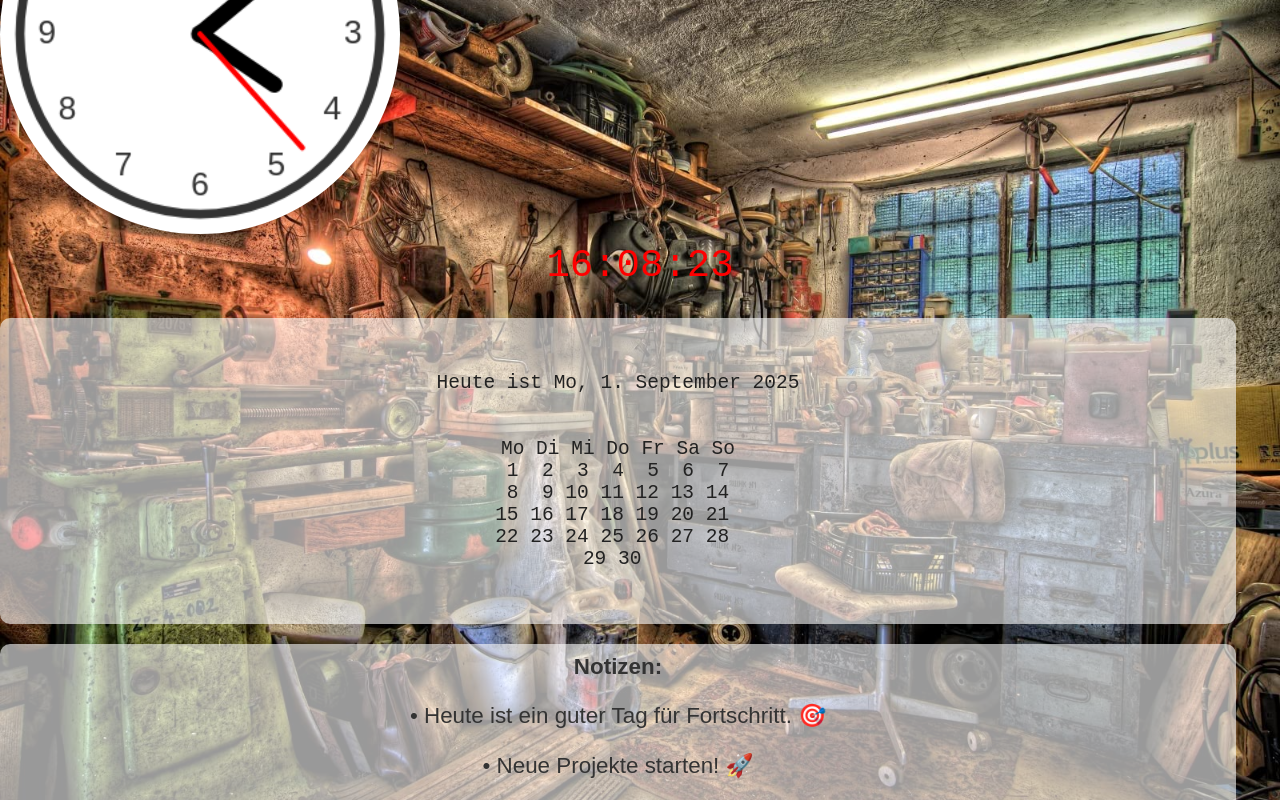
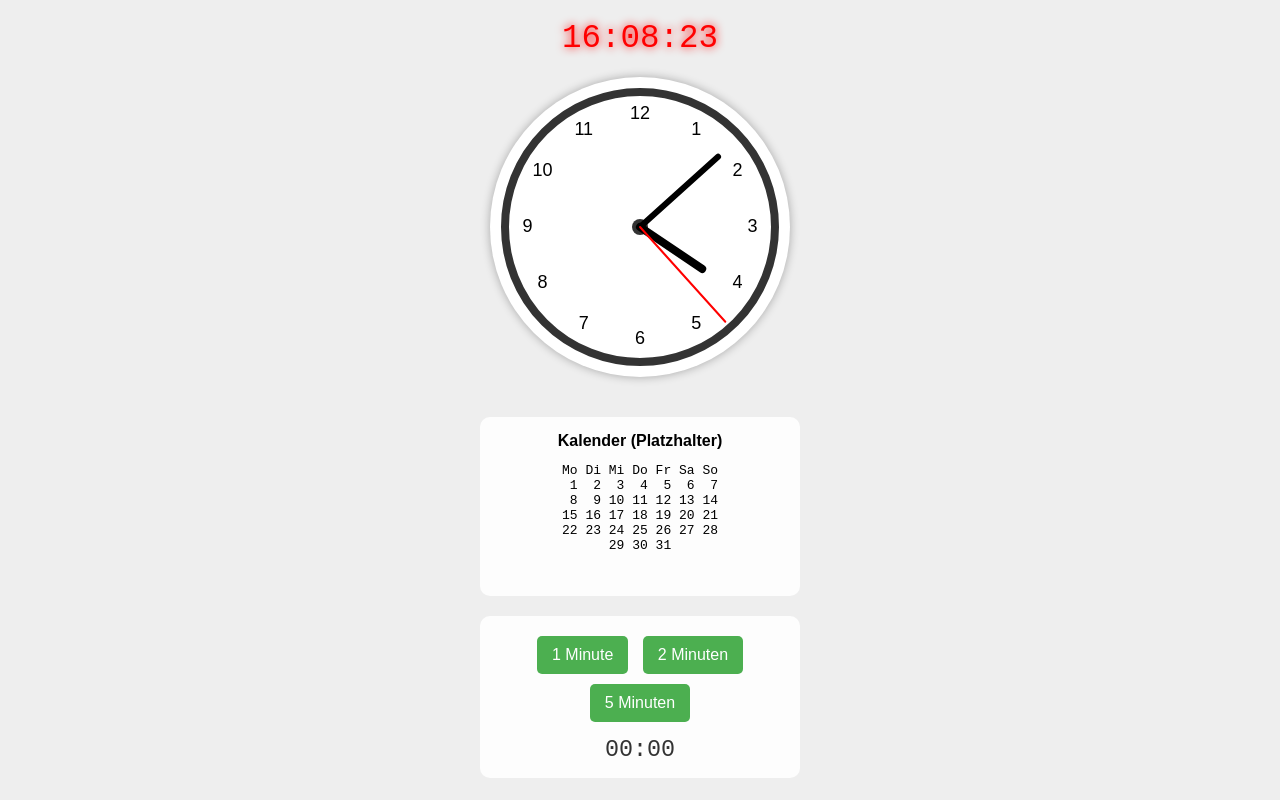
Before and after one commit to boehserenkel/Dashboard_Werkstatt_IPad_2_mit-Timer_Notizen_optimiert, a plain HTML site: page index.html in a window 1280 px wide. Drawn offline with Linux system fonts and the light colour scheme.

Commit message:
Update index.html
Optimierung

```diff
--- a/index.html
+++ b/index.html
@@ -2,268 +2,208 @@
 <html lang="de">
 <head>
 <meta charset="UTF-8" />
-  <title>Dashboard für iPad 2</title>
-
-  <!-- Optimierung für iPad 2 und Web-App Modus -->
+<title>Dashboard iPad 2</title>
 <meta name="viewport" content="width=device-width, initial-scale=1, maximum-scale=1, user-scalable=no" />
-  <meta name="apple-mobile-web-app-capable" content="yes" />
-  <meta name="apple-mobile-web-app-status-bar-style" content="black" />
-  <meta name="apple-mobile-web-app-title" content="Dashboard" />
-
 <style>
-    html, body {
-      margin: 0;
-      padding: 0;
-      height: 100%;
-      overflow: hidden;
-      font-family: sans-serif;
-      background: url('Werkstatt.jpg') no-repeat center center fixed;
-      background-size: cover;
-      color: #222;
-      text-align: center;
-      display: flex;
-      flex-direction: column;
-      justify-content: center;
+  body {
+    margin: 0; padding: 0; font-family: sans-serif; text-align: center; background: #eee;
   }
-
-    /* Anpassung des Canvas für das iPad 2 */
+  #digitalClock {
+    font-size: 2.5em;
+    font-family: monospace;
+    color: red;
+    margin: 20px 0 0 0;
+    text-shadow: 0 0 10px red;
+  }
   canvas {
     background: white;
     border-radius: 50%;
     box-shadow: 0 0 10px rgba(0,0,0,0.3);
-      width: 80%;  /* Dynamische Breite */
-      height: auto;  /* Dynamische Höhe */
-      max-width: 400px; /* Maximale Größe */
-      max-height: 400px; /* Maximale Höhe */
-      margin-top: 10px;
+    width: 300px;
+    height: 300px;
+    display: block;
+    margin: 20px auto 40px auto;
   }
-
-    #digitalClock {
-      font-size: 3em; /* Größer, gut lesbar auf dem iPad 2 */
-      font-family: monospace;
-      margin: 10px 0;
-      color: red;
+  /* Allgemeine Style für die Bereiche */
+  .section {
+    margin: 20px auto;
+    padding: 15px 20px;
+    background-color: rgba(255, 255, 255, 0.9);
+    border-radius: 10px;
+    box-sizing: border-box;
   }
-
-    .section {
-      margin-top: 20px;
-      padding: 10px;
-      background-color: rgba(255, 255, 255, 0.6);
-      border-radius: 10px;
-      display: inline-block;
-      max-width: 95vw;
-      word-wrap: break-word; /* Damit lange Wörter umbrochen werden */
+  /* Nur Kalender und Timer Bereich schmaler */
+  .calendar, .timer-section {
+    max-width: 320px;
+    width: 90vw;
   }
-
-    .calendar {
-      font-family: monospace;
-      white-space: pre;
-      font-size: 1.5em; /* Größere Schrift für den Kalender */
-    }
-
-    .notes {
-      margin-top: 20px;
-      font-size: 1.4em; /* Größere Schrift für Notizen */
-      color: #333;
-    }
-
-    strong {
-      display: block;
-      margin-bottom: 5px;
-    }
-
-    /* Timer-Buttons */
-    .timer-buttons {
-      margin-top: 20px;
-    }
-
-    .timer-buttons button {
-      font-size: 1.5em;  /* Größere Buttons */
-      padding: 12px;
-      margin: 12px;
-      background-color: #ff5722;
+  /* Timer Buttons */
+  .timer-btns button {
+    margin: 5px;
+    padding: 10px 15px;
+    font-size: 16px;
+    background-color: #4CAF50;
     color: white;
     border: none;
-      border-radius: 10px;
+    border-radius: 5px;
     cursor: pointer;
-      transition: background-color 0.3s;
   }
-
-    .timer-buttons button:hover {
-      background-color: #e64a19;
+  #timer {
+    font-size: 1.8em;
+    margin-top: 10px;
+    color: #333;
+    font-family: monospace;
   }
 </style>
 </head>
 <body>
 
-  <!-- ANALOGE + DIGITALE UHR -->
+<div id="digitalClock">--:--:--</div>
 <canvas id="clockCanvas" width="300" height="300"></canvas>
-  <div id="digitalClock">--:--:--</div>
 
-  <!-- KALENDER -->
 <div class="section calendar">
-    <div id="dateToday"></div>
-    <div id="calendarOutput"></div>
+  <strong>Kalender (Platzhalter)</strong>
+  <pre>
+Mo Di Mi Do Fr Sa So
+ 1  2  3  4  5  6  7
+ 8  9 10 11 12 13 14
+15 16 17 18 19 20 21
+22 23 24 25 26 27 28
+29 30 31
+  </pre>
 </div>
 
-  <!-- NOTIZEN -->
-  <div class="section notes">
-    <strong>Notizen:</strong>
-    <p>• Heute ist ein guter Tag für Fortschritt. 🎯</p>
-    <p>• Neue Projekte starten! 🚀</p>
-    <p>• Denke daran, immer positiv zu bleiben. ✨</p>
+<div class="section timer-section">
+  <div class="timer-btns">
+    <button onclick="startTimer(1)">1 Minute</button>
+    <button onclick="startTimer(2)">2 Minuten</button>
+    <button onclick="startTimer(5)">5 Minuten</button>
   </div>
-
-  <!-- Timer Buttons -->
-  <div class="section timer-buttons">
-    <button onclick="startTimer(5)">5 Minuten</button>
-    <button onclick="startTimer(10)">10 Minuten</button>
-    <button onclick="startTimer(15)">15 Minuten</button>
+  <div id="timer">00:00</div>
 </div>
 
 <script>
-    // === ANALOGE + DIGITALE UHR ===
-    (function(){
-      var canvas = document.getElementById("clockCanvas");
-      var ctx = canvas.getContext("2d");
-      if (!ctx) return;
-
+window.onload = function() {
+  var canvas = document.getElementById('clockCanvas');
+  var ctx = canvas.getContext('2d');
   var radius = canvas.height / 2;
-      ctx.translate(radius, radius);
-      radius = radius * 0.90;
+  var centerX = canvas.width / 2;
+  var centerY = canvas.height / 2;
 
   function drawClock() {
-        drawFace(ctx, radius);
-        drawNumbers(ctx, radius);
-        drawTime(ctx, radius);
+    ctx.clearRect(0, 0, canvas.width, canvas.height);
+
+    // Uhrblatt
+    ctx.beginPath();
+    ctx.arc(centerX, centerY, radius * 0.9, 0, 2 * Math.PI);
+    ctx.fillStyle = 'white';
+    ctx.fill();
+    ctx.lineWidth = 8;
+    ctx.strokeStyle = '#333';
+    ctx.stroke();
+
+    // Mittelpunkt
+    ctx.beginPath();
+    ctx.arc(centerX, centerY, 8, 0, 2 * Math.PI);
+    ctx.fillStyle = '#333';
+    ctx.fill();
+
+    drawNumbers();
+    drawHands();
   }
 
-      function drawFace(ctx, radius) {
-        ctx.beginPath();
-        ctx.arc(0, 0, radius, 0, 2 * Math.PI);
-        ctx.fillStyle = 'white';
-        ctx.fill();
-        ctx.strokeStyle = '#333';
-        ctx.lineWidth = radius * 0.05;
-        ctx.stroke();
-        ctx.beginPath();
-        ctx.arc(0, 0, radius * 0.05, 0, 2 * Math.PI);
-        ctx.fillStyle = '#333';
-        ctx.fill();
-      }
-
-      function drawNumbers(ctx, radius) {
-        var ang, num;
-        ctx.font = radius * 0.18 + "px Arial";
+  function drawNumbers() {
+    ctx.font = radius * 0.12 + "px Arial";
+    ctx.fillStyle = '#000';
     ctx.textBaseline = "middle";
     ctx.textAlign = "center";
-        for (num = 1; num <= 12; num++) {
-          ang = num * Math.PI / 6;
-          ctx.rotate(ang);
-          ctx.translate(0, -radius * 0.85);
-          ctx.rotate(-ang);
-          ctx.fillText(num.toString(), 0, 0);
-          ctx.rotate(ang);
-          ctx.translate(0, radius * 0.85);
-          ctx.rotate(-ang);
+
+    for (var num = 1; num <= 12; num++) {
+      var ang = num * Math.PI / 6;
+      var x = centerX + Math.cos(ang - Math.PI/2) * radius * 0.75;
+      var y = centerY + Math.sin(ang - Math.PI/2) * radius * 0.75;
+      ctx.fillText(num.toString(), x, y);
     }
   }
 
-      function drawHand(ctx, pos, length, width, color) {
+  function drawHands() {
+    var now = new Date();
+    var hour = now.getHours() % 12;
+    var minute = now.getMinutes();
+    var second = now.getSeconds();
+
+    // Stundenzeiger
+    var hourAngle = ((hour + minute / 60) * Math.PI / 6) - Math.PI/2;
+    drawHand(hourAngle, radius * 0.5, 8);
+
+    // Minutenzeiger
+    var minuteAngle = (minute * Math.PI / 30) - Math.PI/2;
+    drawHand(minuteAngle, radius * 0.7, 6);
+
+    // Sekundenzeiger (rot)
+    var secondAngle = (second * Math.PI / 30) - Math.PI/2;
+    drawHand(secondAngle, radius * 0.85, 2, 'red');
+
+    // Digitale Uhr aktualisieren
+    var digital = document.getElementById('digitalClock');
+    digital.textContent =
+      (now.getHours() < 10 ? '0' + now.getHours() : now.getHours()) + ':' +
+      (minute < 10 ? '0' + minute : minute) + ':' +
+      (second < 10 ? '0' + second : second);
+  }
+
+  function drawHand(angle, length, width, color) {
     ctx.beginPath();
     ctx.lineWidth = width;
     ctx.lineCap = "round";
-        ctx.strokeStyle = color || "#000";
-        ctx.moveTo(0, 0);
-        ctx.rotate(pos);
-        ctx.lineTo(0, -length);
+    ctx.strokeStyle = color || '#000';
+    ctx.moveTo(centerX, centerY);
+    ctx.lineTo(centerX + length * Math.cos(angle), centerY + length * Math.sin(angle));
     ctx.stroke();
-        ctx.rotate(-pos);
   }
 
-      function drawTime(ctx, radius) {
-        var now = new Date();
-        var hour = now.getHours();
-        var minute = now.getMinutes();
-        var second = now.getSeconds();
+  setInterval(drawClock, 1000);
+  drawClock();
 
-        var digital = document.getElementById("digitalClock");
-        digital.textContent =
-          (hour < 10 ? "0" + hour : hour) + ":" +
-          (minute < 10 ? "0" + minute : minute) + ":" +
-          (second < 10 ? "0" + second : second);
+  // Timer
+  var countdown;
+  var isTimerRunning = false;
 
-        hour = hour % 12;
-        hour = (hour * Math.PI / 6) +
-               (minute * Math.PI / (6 * 60)) +
-               (second * Math.PI / (360 * 60));
-        drawHand(ctx, hour, radius * 0.5, radius * 0.09);
-
-        minute = (minute * Math.PI / 30) + (second * Math.PI / (30 * 60));
-        drawHand(ctx, minute, radius * 0.75, radius * 0.09);
-
-        second = second * Math.PI / 30;
-        drawHand(ctx, second, radius * 0.85, radius * 0.03, "red");
+  window.startTimer = function(minutes) {
+    if (isTimerRunning) {
+      clearInterval(countdown);
+      isTimerRunning = false;
+      document.getElementById('timer').innerText = '00:00';
     }
 
-      setInterval(function() {
-        ctx.clearRect(-canvas.width / 2, -canvas.height / 2, canvas.width, canvas.height);
-        drawClock();
+    var totalSeconds = minutes * 60;
+    isTimerRunning = true;
+    updateTimerDisplay(totalSeconds);
+
+    countdown = setInterval(function () {
+      totalSeconds--;
+      updateTimerDisplay(totalSeconds);
+
+      if (totalSeconds <= 0) {
+        clearInterval(countdown);
+        isTimerRunning = false;
+        alert("Zeit ist um!");
+        document.getElementById('timer').innerText = '00:00';
+      }
     }, 1000);
-    })();
+  };
 
-    // === KALENDER ===
-    (function(){
-      var now = new Date();
-      var dayNames = ["So", "Mo", "Di", "Mi", "Do", "Fr", "Sa"];
-      var monthNames = ["Januar", "Februar", "März", "April", "Mai", "Juni",
-                        "Juli", "August", "September", "Oktober", "November", "Dezember"];
-
-      var day = now.getDate();
-      var weekday = now.getDay();
-      var month = now.getMonth();
-      var year = now.getFullYear();
-
-      document.getElementById("dateToday").textContent =
-        "Heute ist " + dayNames[weekday] + ", " + day + ". " + monthNames[month] + " " + year;
-
-      var firstDay = new Date(year, month, 1).getDay();
-      var daysInMonth = new Date(year, month + 1, 0).getDate();
-      var startOffset = (firstDay + 6) % 7;
-
-      var output = "Mo Di Mi Do Fr Sa So\n";
-      var line = "";
-
-      for (var i = 0; i < startOffset; i++) {
-        line += "   ";
+  function updateTimerDisplay(seconds) {
+    var minutes = Math.floor(seconds / 60);
+    var remainingSeconds = seconds % 60;
+    document.getElementById('timer').innerText = padTime(minutes) + ":" + padTime(remainingSeconds);
   }
 
-      for (var d = 1; d <= daysInMonth; d++) {
-        line += (d < 10 ? " " : "") + d + " ";
-        if ((d + startOffset) % 7 === 0) {
-          output += line + "\n";
-          line = "";
+  function padTime(time) {
+    return time < 10 ? '0' + time : time;
   }
-      }
-      output += line;
-      document.getElementById("calendarOutput").textContent = output;
-    })();
+};
+</script>
 
-    // === TIMER ===
-    function startTimer(minutes) {
-      var time = minutes * 60;
-      var interval = setInterval(function() {
-        var minutesLeft = Math.floor(time / 60);
-        var secondsLeft = time % 60;
-        document.getElementById("digitalClock").textContent =
-          (minutesLeft < 10 ? "0" + minutesLeft : minutesLeft) + ":" +
-          (secondsLeft < 10 ? "0" + secondsLeft : secondsLeft);
-        if (time <= 0) {
-          clearInterval(interval);
-        }
-        time--;
-      }, 1000);
-    }
-  </script>
 </body>
 </html>
```
Lines whose indentation alone changed are shown as unchanged.
